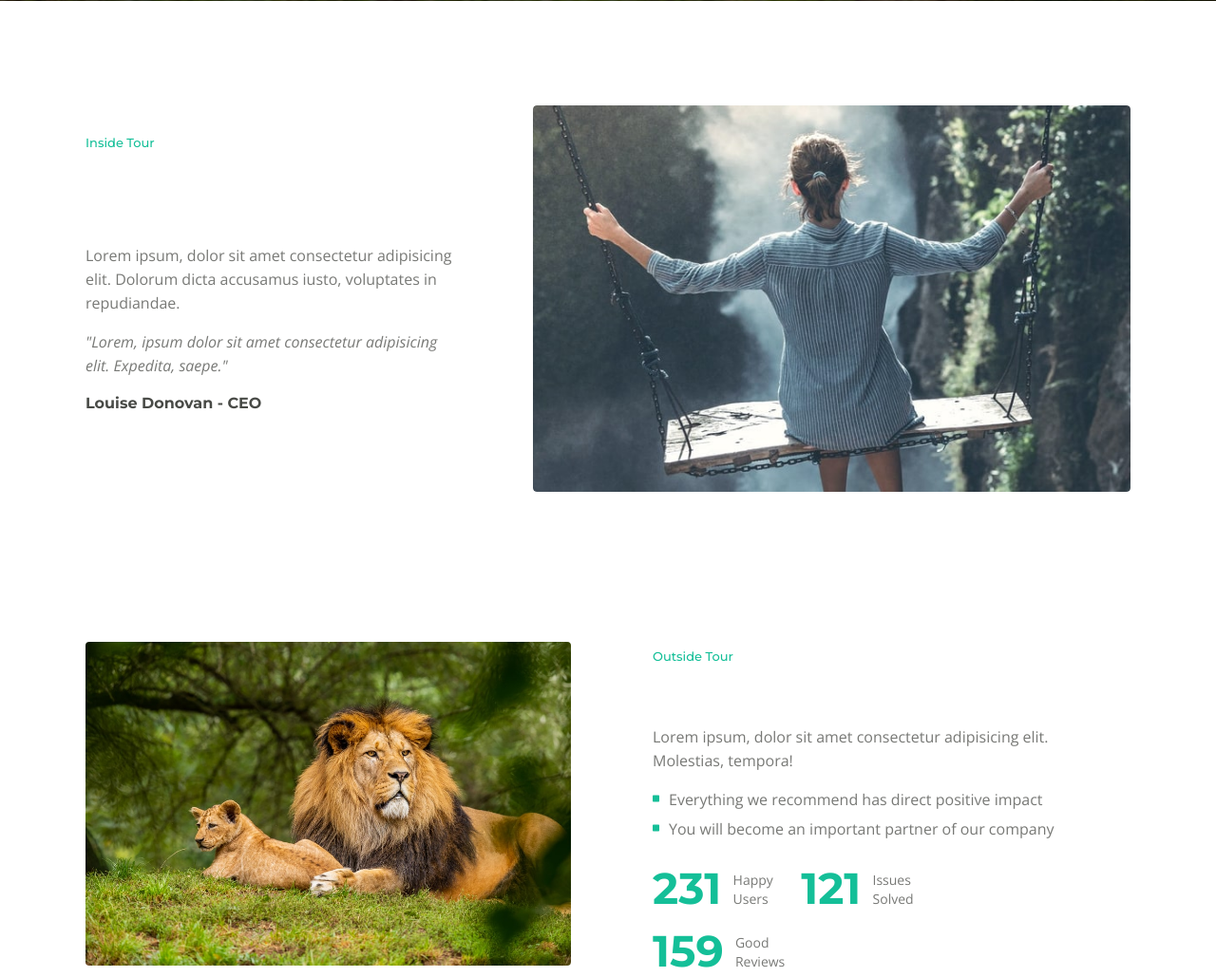
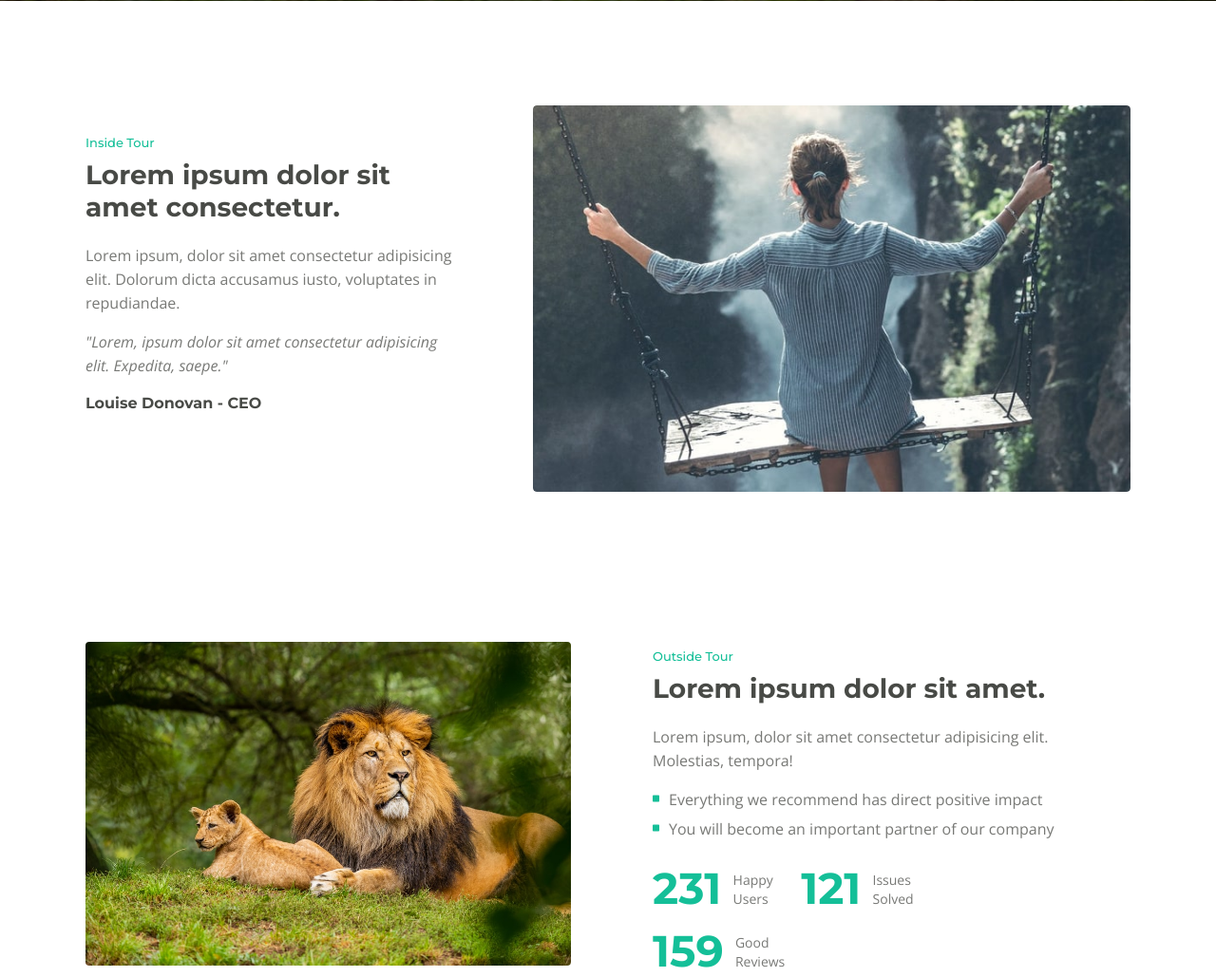
Before and after one commit to balaji-sivasakthi/fox-safari, a PHP site: page /index.html in a window 1280 px wide. Shown: the part 889-1918 px from the top of the page at 95% size. Run offline with PHP 8.4, Linux system fonts and the light colour scheme.

Commit message:
bug fixed

```diff
--- a/css/styles.css
+++ b/css/styles.css
@@ -2525,6 +2525,6 @@ a:hover.back-to-top {
 	width: 100%;
 	height: 100%;
 }
-.dis >h1,h2,h3,h4,h6,h5{
+.dis h1 h2 h3 h4 h6 h5{
 	color: white;
 }
```
